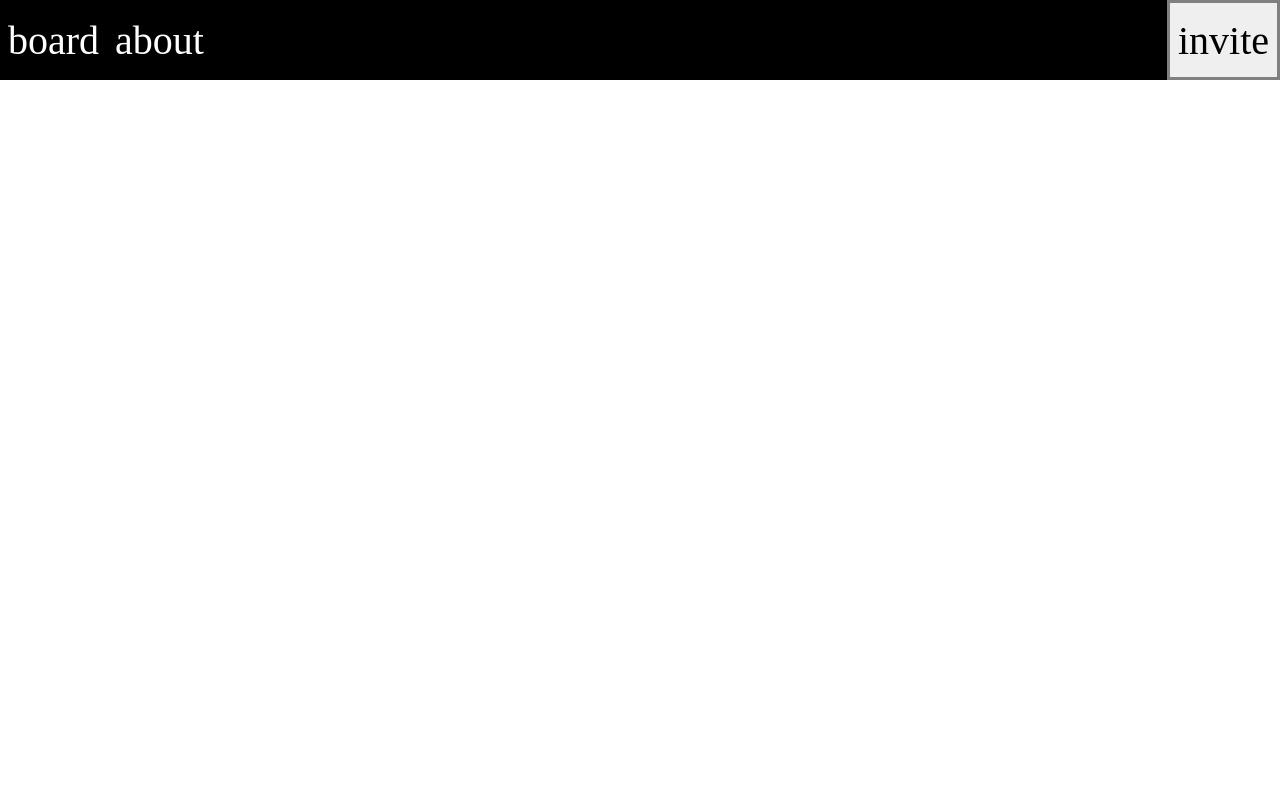
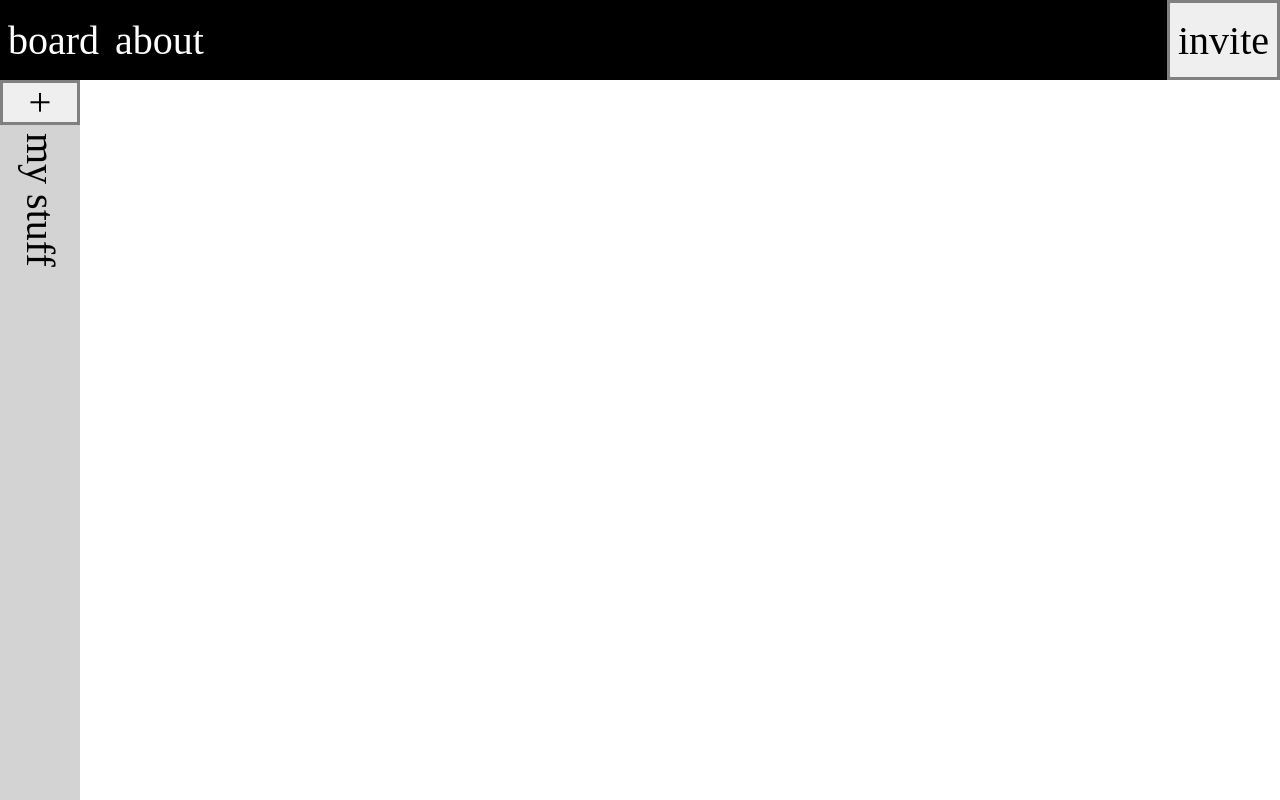
Before and after one commit to griffinht/scribbleshare, a plain HTML site: page board-web-client/index.html in a window 1280 px wide. Drawn offline with Linux system fonts and the light colour scheme.

Commit message:
add sidebar

```diff
--- a/board-web-client/index.css
+++ b/board-web-client/index.css
@@ -4,8 +4,30 @@
 
 #canvasWrapper {
     flex: 1 1 auto;
+    height: calc(100vh - 5em);
 }
 
 #inviteButton {
     margin-left: auto;
 }
+
+aside {
+    display: flex;
+    align-items: center;
+    flex-direction: column;
+    width: 5em;
+    background-color: lightgray;
+    height: calc(100vh - 5em);
+}
+
+aside * {
+    writing-mode: vertical-rl;
+    text-orientation: mixed;
+    padding: .2em;
+    font-size: 2.5em;
+    font-family: serif;
+}
+
+aside button {
+    width: 100%;
+}
--- a/board-web-client/index.html
+++ b/board-web-client/index.html
@@ -10,13 +10,19 @@
         <script type="module" src="/scripts/main.js"></script>
     </head>
     <body>
-        <div class="header">
-            <a href="/">board</a>
-            <a href="/about-board">about</a>
-            <button id="inviteButton">invite</button>
-        </div>
-        <div id="canvasWrapper">
-            <canvas id="canvas"></canvas>
+        <div class="wrapper">
+            <header>
+                <a href="/">board</a>
+                <a href="/about-board">about</a>
+                <button id="inviteButton">invite</button>
+            </header>
+            <aside>
+                <button id="stuffButton">+</button>
+                <p>my stuff</p>
+            </aside>
+            <section id="canvasWrapper">
+                <canvas id="canvas"></canvas>
+            </section>
         </div>
         <script src="/scripts/globals.js"></script>
     </body>
--- a/board-web-client/style.css
+++ b/board-web-client/style.css
@@ -26,34 +26,45 @@ body {
     flex-flow: column;
 }
 
-.header {
+header {
     background-color: black;
     display: flex;
     flex-direction: row;
     justify-content: flex-start;
     align-items: center;
     height: 5em;
+    width: 100%;
 }
 
-.header * {
+header * {
     padding: .2em;
     font-size: 2.5em;
     font-family: serif;
 }
 
-.header p {
+header p {
     color: white;
 }
 
-.header button {
-    border: .08em solid gray;
+header button {
     height: 100%;
 }
 
-.header button:focus {
+button {
+    border: .08em solid gray;
+}
+
+button:focus {
     outline: none;
 }
 
-.header button:active {
+button:active {
     box-shadow: inset 0 0 .5em #c1c1c1;
 }
+
+.wrapper {
+    height: 100%;
+    display: flex;
+    flex-direction: row;
+    flex-wrap: wrap;
+}
```
